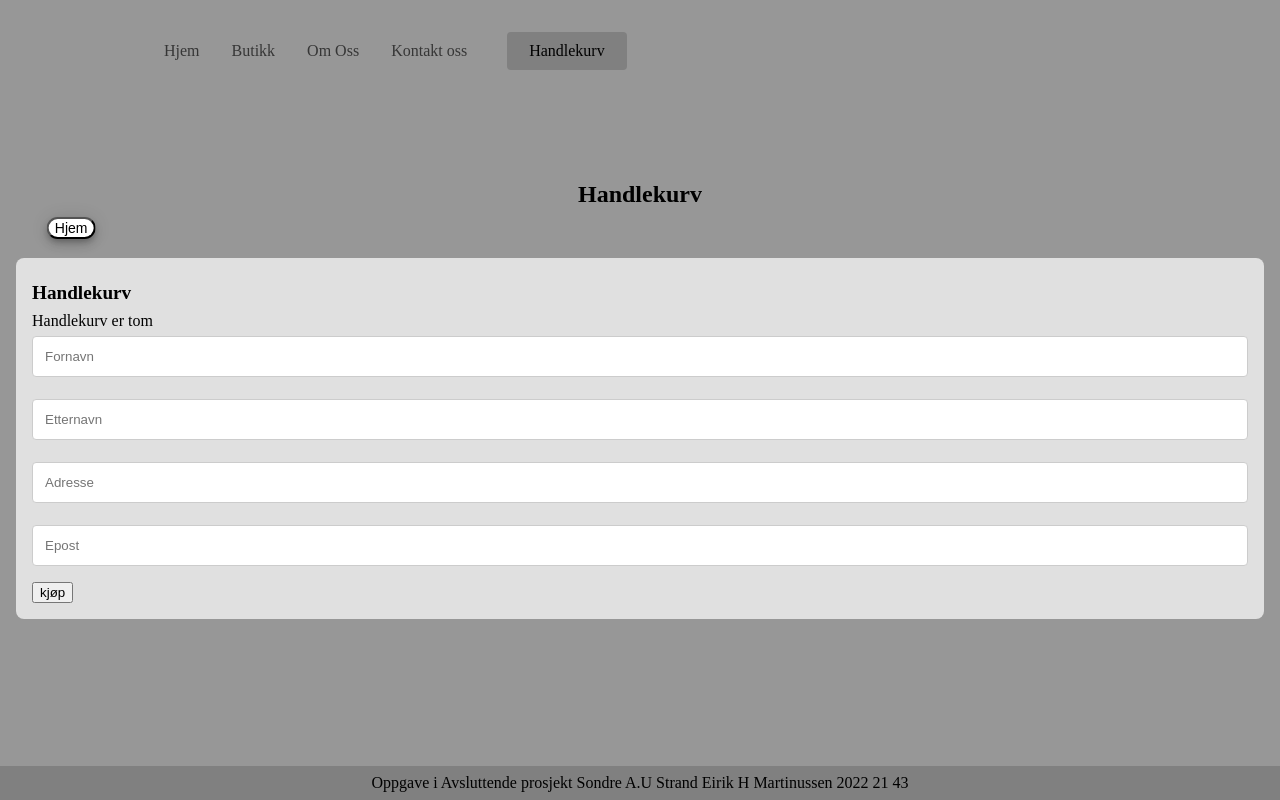
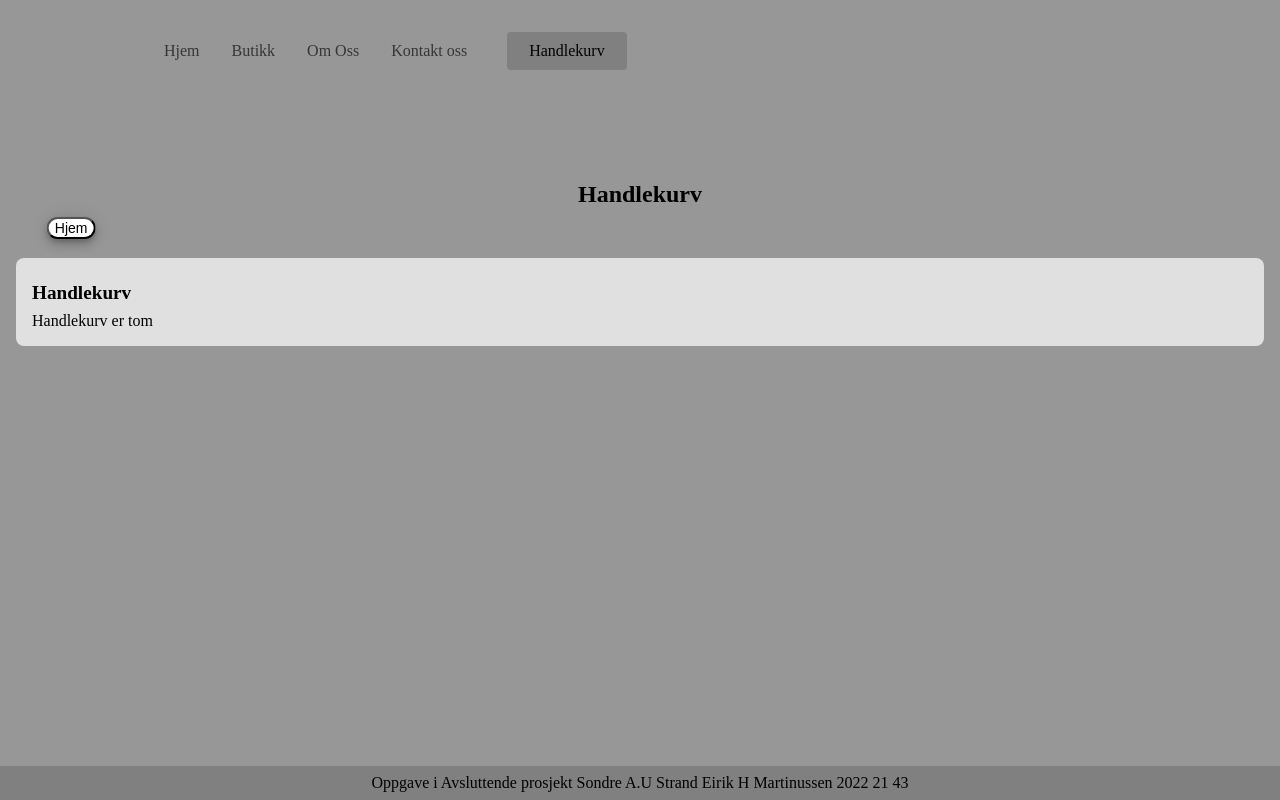
Before and after one commit to SondreStrand/FrontEnd, a React (Create React App) app in the folder my-react-app/: page /Shopingcart in a window 1280 px wide. Built offline with nearby package versions, Linux system fonts and the light colour scheme.

Commit message:
updated with comments

```diff
--- a/my-react-app/src/backend/getProductsData.js
+++ b/my-react-app/src/backend/getProductsData.js
@@ -4,12 +4,14 @@ import axios from 'axios'
 export default function GetProductsData(props) {
     const [results, setResult] = useState([])
 
+    /* A function that is fetching data from the backend with the models. */
     useEffect( () => {
         axios.get('http://localhost:4000/store/models')
         .then(res => console.table('successfull gather data', console.table(res),
         setResult(res.data)))
         .catch(err => console.log(err));
     }, [])
+ /* Returning a div with a paragraph and an ordered list. */
   return (
     <div>
       <p></p> {
--- a/my-react-app/src/backend/server.js
+++ b/my-react-app/src/backend/server.js
@@ -52,6 +52,7 @@ const contactEmail = nodemailer.createTransport({
     });
   })
 
+  /* A route that the client will use to send the data to the server. */
   router.post("/purchase", (req, res) => {
     const firstname = req.body.firstname;
     const lastname = req.body.lastname;
@@ -59,6 +60,7 @@ const contactEmail = nodemailer.createTransport({
     const adress = req.body.adress;
     // const product = req.body.product;
 
+    /* Creating a mail object. */
     const purchasemail =  {
       from: lastname,
       to: email,
@@ -69,6 +71,7 @@ const contactEmail = nodemailer.createTransport({
       <p>adress: ${adress}</p>`,
     };
 
+    /* Sending the mail object to the email address. */
     contactEmail.sendMail(purchasemail, (error) => {
       if (error) {
         res.json({status: "ERROR"});
--- a/my-react-app/src/components/cart/Basket.js
+++ b/my-react-app/src/components/cart/Basket.js
@@ -3,16 +3,22 @@ import './basket.css'
 import Modal from '../modal/Modal'
 import Purchaseform from '../forms/Purchaseform';
 
+/* A function that takes in props and returns a basket. */
 export default function Basket(props) {
   const {cartItems, onAdd, onRemove } = props;
   const itemsPrice = cartItems.reduce((a, c) => a + c.pris * c.qty, 0)
+  /* Checking if the itemsPrice is greater than 19999, if it is, it will return 0, if not, it will
+  return 950. */
   const shippingPrice = itemsPrice > 19999 ? 0 : 950;
   const totalPrice = itemsPrice+shippingPrice;
+  /* Setting the modalOpen to false. */
   const [modalOpen, setModalOpen] = useState(false);
+  /* Returning a basket. */
   return (
     <aside className="block col-1">
     <h2>Handlekurv </h2>
     <div>{cartItems.length === 0 && <div>Handlekurv er tom</div>}</div>
+    {/* Mapping through the cartItems and returning a div. */}
     {cartItems.map((item) => (
       <div key={item.id} className='row'>
         <div className='col-2'>{item.model}</div>
@@ -29,8 +35,10 @@ export default function Basket(props) {
         </div>
       </div>
     ))}
+    {/* Checking if the cartItems length is not equal to 0, if it is not, it will return a basket. */}
     {cartItems.length !== 0 && (
       <>
+      {/* A function that takes in props and returns a basket. */}
       <hr></hr>
       <div className='row'>
         <div className='col-2'>Produkt Pris</div>
@@ -53,7 +61,7 @@ export default function Basket(props) {
 
       </>
     )}
-    <Purchaseform/>
+    {/* <Purchaseform/> */}
     </aside>
   )
 }
--- a/my-react-app/src/components/cart/product.js
+++ b/my-react-app/src/components/cart/product.js
@@ -5,6 +5,7 @@ import './Product.css'
 export default function Product(props) {
     const { product, onAdd } = props;
   return (
+    /* A function that returns a div with the product information. */
     <div>
         <img className="small" src= {product.image} alt={product.model}></img>
         <h3>{product.model}</h3>
--- a/my-react-app/src/components/forms/Contactform.js
+++ b/my-react-app/src/components/forms/Contactform.js
@@ -3,6 +3,7 @@ import ReactDOM from 'react-dom/client';
 import '../forms/Contactform.css';
 
 const ContactForm = () => {
+  /* Setting the status to "Send melding" and then it is alerting the result.status. */
   const [status, setStatus] = useState("Send melding");
   const handleSubmit = async (e) => {
     e.preventDefault();
@@ -29,6 +30,7 @@ const ContactForm = () => {
   };
 /* Returning the form. */
   return (
+    /* A form that is sending the data to the server. */
     <form onSubmit={handleSubmit}>
       <div>
         <label htmlFor="name" required>Navn:</label>
--- a/my-react-app/src/components/forms/Purchaseform.js
+++ b/my-react-app/src/components/forms/Purchaseform.js
@@ -1,5 +1,8 @@
 import React, { useState } from 'react'
 
+/**
+ * A function that handles the purchase form.
+ */
 const Purchaseform = () => {
     const [status, setStatus] = useState('kjøp');
     const handlesubmit = async (e) => {
@@ -7,6 +10,7 @@ const Purchaseform = () => {
         setStatus('behandler kjøp..');
         const { firstname, lastname, email, adress } = e.target.elements;
 
+        /* Creating an object with the values from the form. */
         let details = {
             firstname: firstname.value,
             lastname: lastname.value,
@@ -15,6 +19,7 @@ const Purchaseform = () => {
 
         };
 
+        /* Sending the data to the server. */
         let response = await fetch('http://localhost:5000/purchase', {
             method: 'POST',
             headers: {
@@ -28,6 +33,7 @@ const Purchaseform = () => {
         alert (result.status);
     };
 
+  /* Returning the form. */
   return (
     <form onSubmit={handlesubmit}>
         <div>
--- a/my-react-app/src/pages/Contact.js
+++ b/my-react-app/src/pages/Contact.js
@@ -5,6 +5,7 @@ import '../pages/contact.css'
 
 
 const Contact = () => {
+    /* A function that is returning a div with a button that navigates to the home page. */
     const navigate = useNavigate();
     return(
     <>
```
Also changed, not shown: my-react-app/src/components/modal/Modal.js (+8 -0 lines), my-react-app/src/pages/Shopingcart.js (+7 -0 lines).
